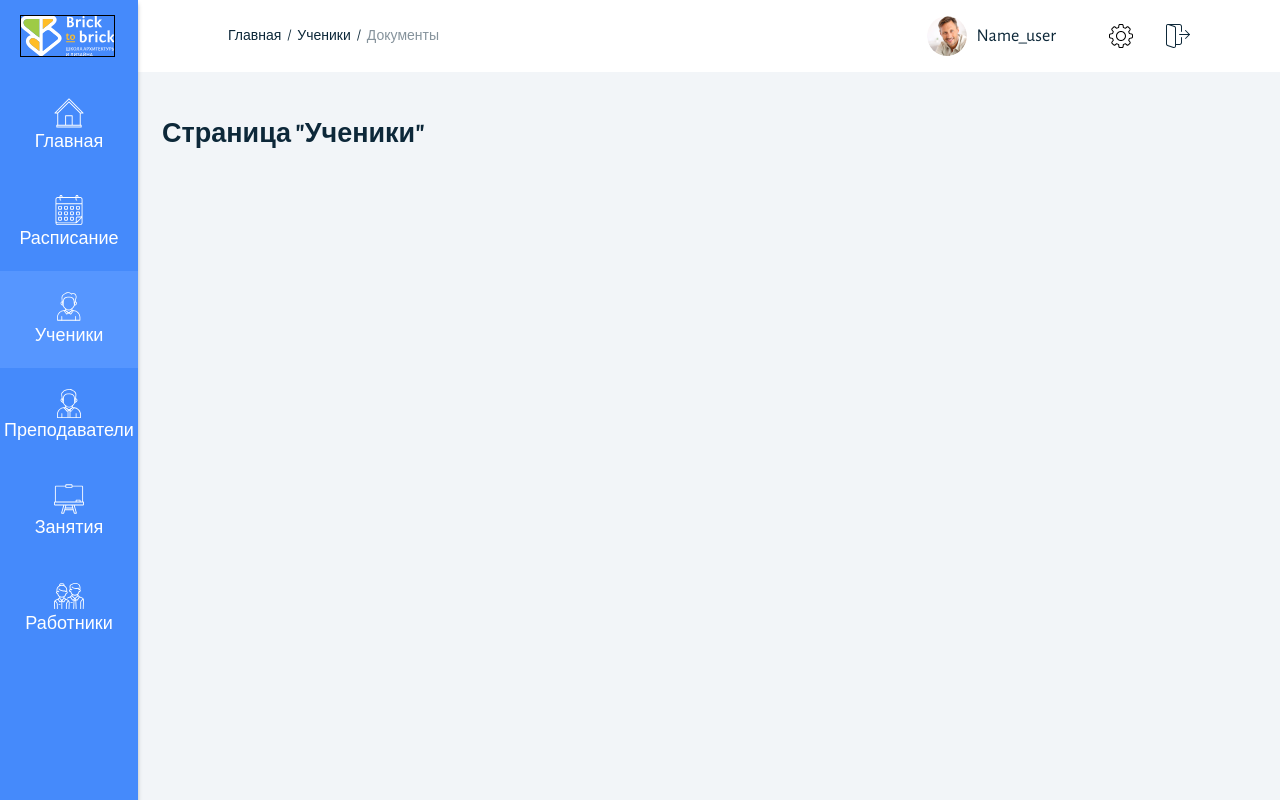
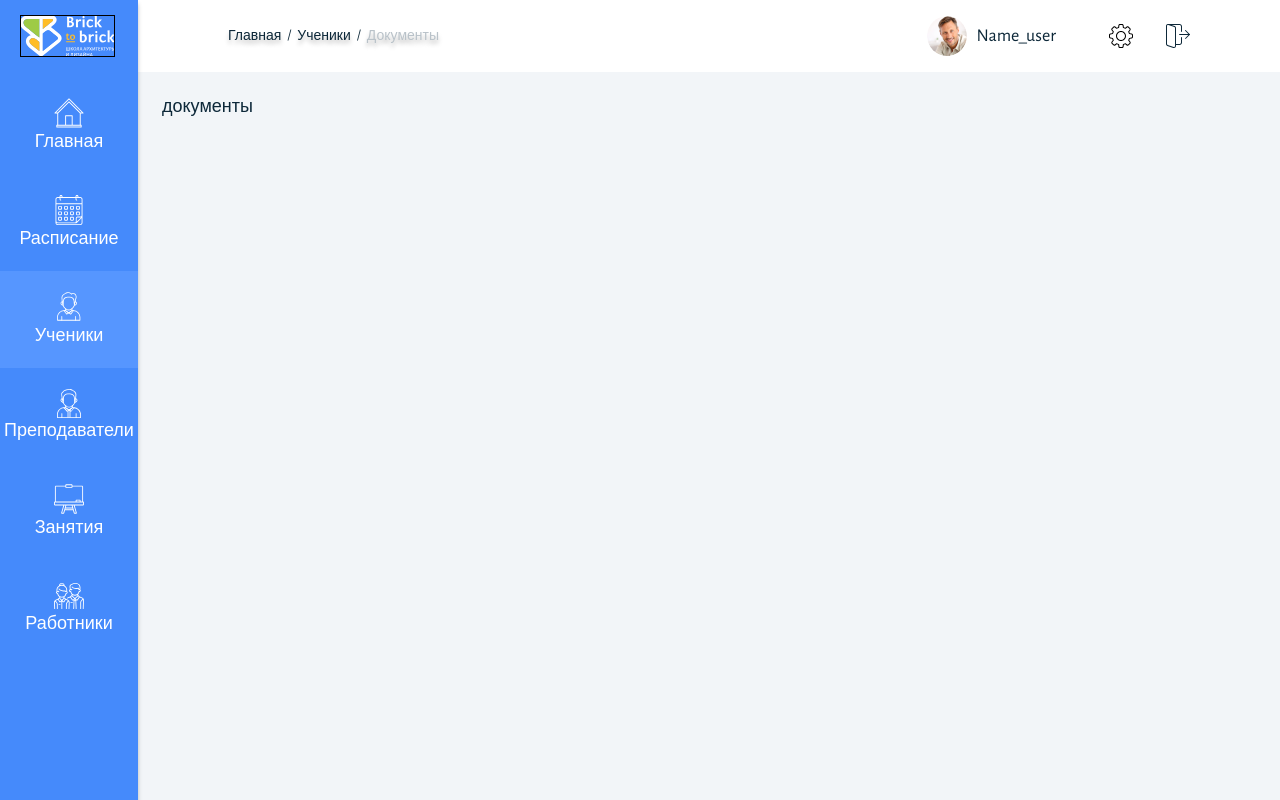
Before and after one commit to PaulRomanov/keepcode_teacher_app, a Vue app: page /students in a window 1280 px wide. Built offline with nearby package versions, Linux system fonts and the light colour scheme.

Commit message:
Set up breadcrumbs.

```diff
--- a/src/components/AppHeader.vue
+++ b/src/components/AppHeader.vue
@@ -1,11 +1,18 @@
 <template>
   <header class="app-header">
     <div class="app-header__breadcrumbs">
-      <span class="app-header__breadcrumb-item">Главная</span>
-      <span class="app-header__breadcrumb-separator">/</span>
-      <span class="app-header__breadcrumb-item">Ученики</span>
-      <span class="app-header__breadcrumb-separator">/</span>
-      <span class="app-header__breadcrumb-item fc-secondary">Документы</span>
+      <template v-for="(breadcrumb, index) in breadcrumbs" :key="index">
+        <router-link
+          :to="breadcrumb.to"
+          class="app-header__breadcrumb-item"
+          :class="{
+            'is-active-breadcrumb': breadcrumbs.length > 1 && index === breadcrumbs.length - 1,
+          }"
+        >
+          {{ breadcrumb.text }}
+        </router-link>
+        <span v-if="index < breadcrumbs.length - 1" class="app-header__breadcrumb-separator">/</span>
+      </template>
     </div>
     <div class="app-header__user-controls">
       <div class="app-header__user-info">
@@ -21,8 +28,29 @@
 </template>
 
 <script setup>
+  import { ref, watch } from 'vue';
+  import { useRoute } from 'vue-router';
   import SettingsIcon from './icons/SettingsIcon.vue';
   import LogOutIcon from './icons/LogOutIcon.vue';
+
+  const route = useRoute();
+  const breadcrumbs = ref([]);
+
+
+  watch(() => route.matched, (newMatched) => {
+    const newBreadcrumbs = [];
+    newBreadcrumbs.push({ text: 'Главная', to: '/' });
+    newMatched.forEach((match) => {
+      if (match.meta.breadcrumb && match.path !== '/') {
+        newBreadcrumbs.push({
+          text: match.meta.breadcrumb,
+          to: match.path,
+        });
+      }
+    });
+
+    breadcrumbs.value = newBreadcrumbs;
+  }, { immediate: true });
 </script>
 
 <style lang="scss" scoped>
@@ -39,6 +67,16 @@
       gap: 6px;
       font-weight: 300;
       font-size: 14px;
+    }
+
+    &__breadcrumb-item {
+      text-decoration: none;
+      color: $color-text-dark;
+      text-shadow: $shadow-default;
+
+      &.is-active-breadcrumb {
+        color: $color-text-grey-light;
+      }
     }
 
     &__user-controls {
--- a/src/router/index.js
+++ b/src/router/index.js
@@ -1,5 +1,6 @@
 import { createRouter, createWebHistory } from 'vue-router'
-import StudentsView from '../views/StudentsView.vue'
+import StudentsListView from '../views/students/StudentsListView.vue'
+import DocumentsView from '../views/students/DocumentsView.vue'
 import PlaceholderView from '../views/PlaceholderView.vue'
 
 const router = createRouter({
@@ -8,17 +9,28 @@ const router = createRouter({
     {
       path: '/',
       name: 'home',
-      component: () => import('../views/PlaceholderView.vue')
+      component: () => import('../views/PlaceholderView.vue'),
+      meta: { breadcrumb: 'Главная' }
     },
     {
       path: '/students',
       name: 'students',
-      component: () => import('../views/StudentsView.vue')
+      component: () => import('../views/students/StudentsListView.vue'),
+      meta: { breadcrumb: 'Ученики' },
+      children: [
+        {
+          path: '',
+          name: 'students-documents',
+          component: () => import('../views/students/DocumentsView.vue'),
+          meta: { breadcrumb: 'Документы' }
+        }
+      ]
     },
     {
       path: '/:catchAll(.*)',
       name: 'placeholder',
-      component: () => import('../views/PlaceholderView.vue')
+      component: () => import('../views/PlaceholderView.vue'),
+      meta: { breadcrumb: 'Заглушка' }
     }
   ]
 })
--- a/src/styles/_variables.scss
+++ b/src/styles/_variables.scss
@@ -5,6 +5,7 @@ $color-bg-white: #FFFFFF;
 
 $color-text-dark: #0D2839;
 $color-text-grey: #86939C;
+$color-text-grey-light: #B9C2C9;
 
 $color-status-green: #9ECB45;
 $color-status-orange: #FE6845;
--- a/src/views/StudentsView.vue
+++ /dev/null
@@ -1,9 +0,0 @@
-<template>
-  <div class="students-page">
-    <h2>Страница "Ученики"</h2>
-  </div>
-</template>
-
-<script setup>
-
-</script>
--- /dev/null
+++ b/src/views/students/DocumentsView.vue
@@ -0,0 +1,13 @@
+<template>
+  <div class="documents-page">
+    <div class="documents-page__header">
+        документы
+    </div>
+    <div class="documents-page__content">
+      </div>
+  </div>
+</template>
+
+<script setup>
+
+</script>
--- /dev/null
+++ b/src/views/students/StudentsListView.vue
@@ -0,0 +1,9 @@
+<template>
+  <div class="students-container">
+    <router-view />
+  </div>
+</template>
+
+<script setup>
+
+</script>
```
